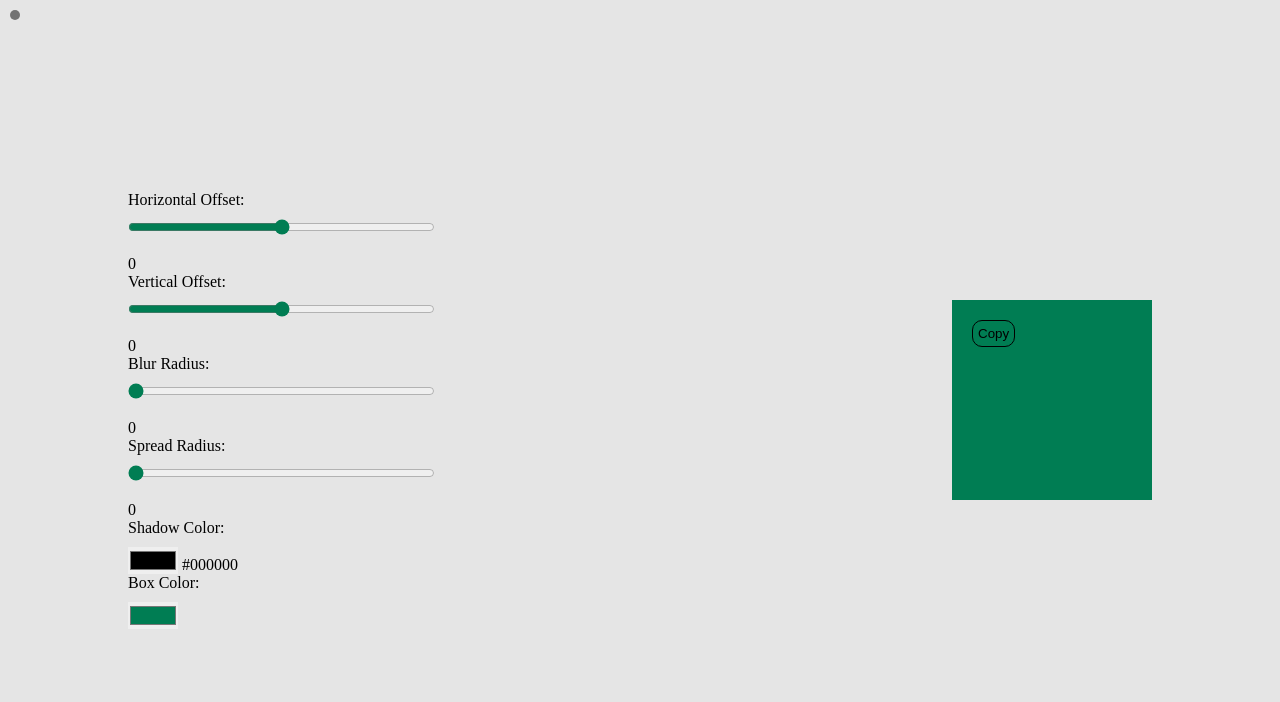
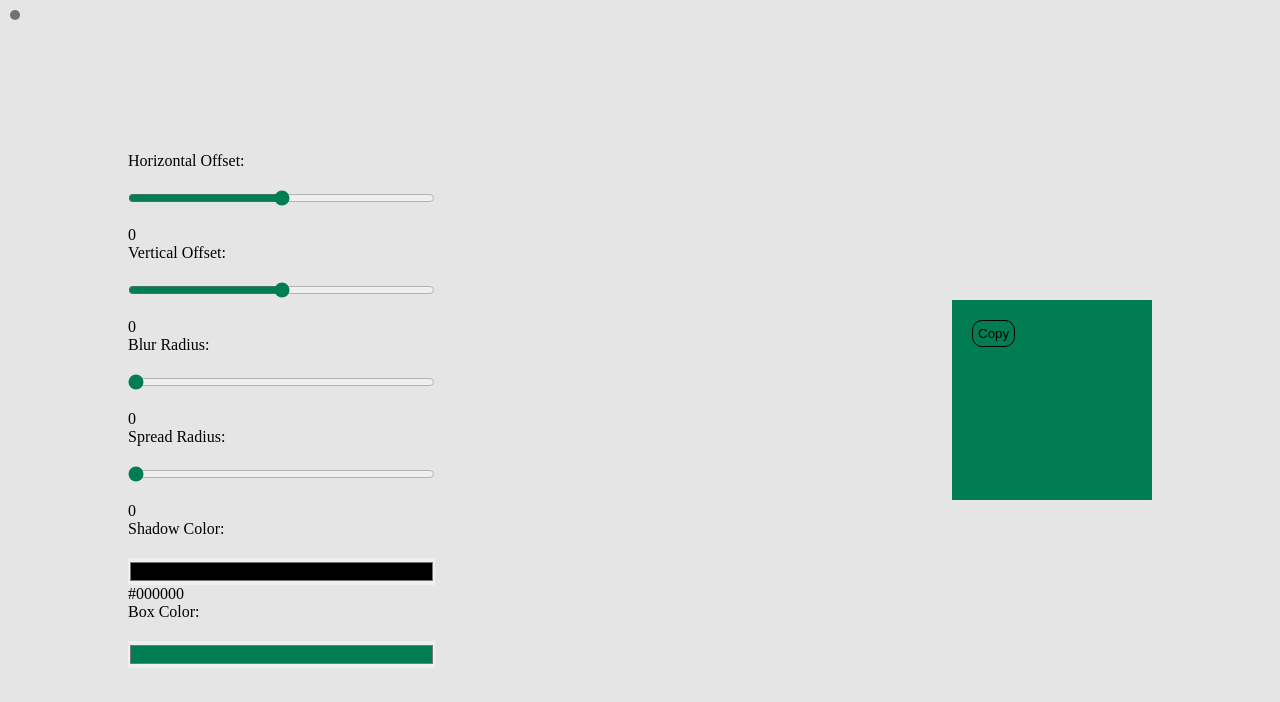
Before and after one commit to KiwiScreams/Shadow-generator, a plain HTML site: page index.html in a window 1280 px wide. Drawn offline with Linux system fonts and the light colour scheme.

Commit message:
fix styles

```diff
--- a/styles/style.css
+++ b/styles/style.css
@@ -46,7 +46,11 @@ body
 label
 {
     display: block;
-    margin-bottom: 10px;
+    margin-bottom: 20px;
+}
+input
+{
+    width: 100%;
 }
 input[type="range"]
 {
```
